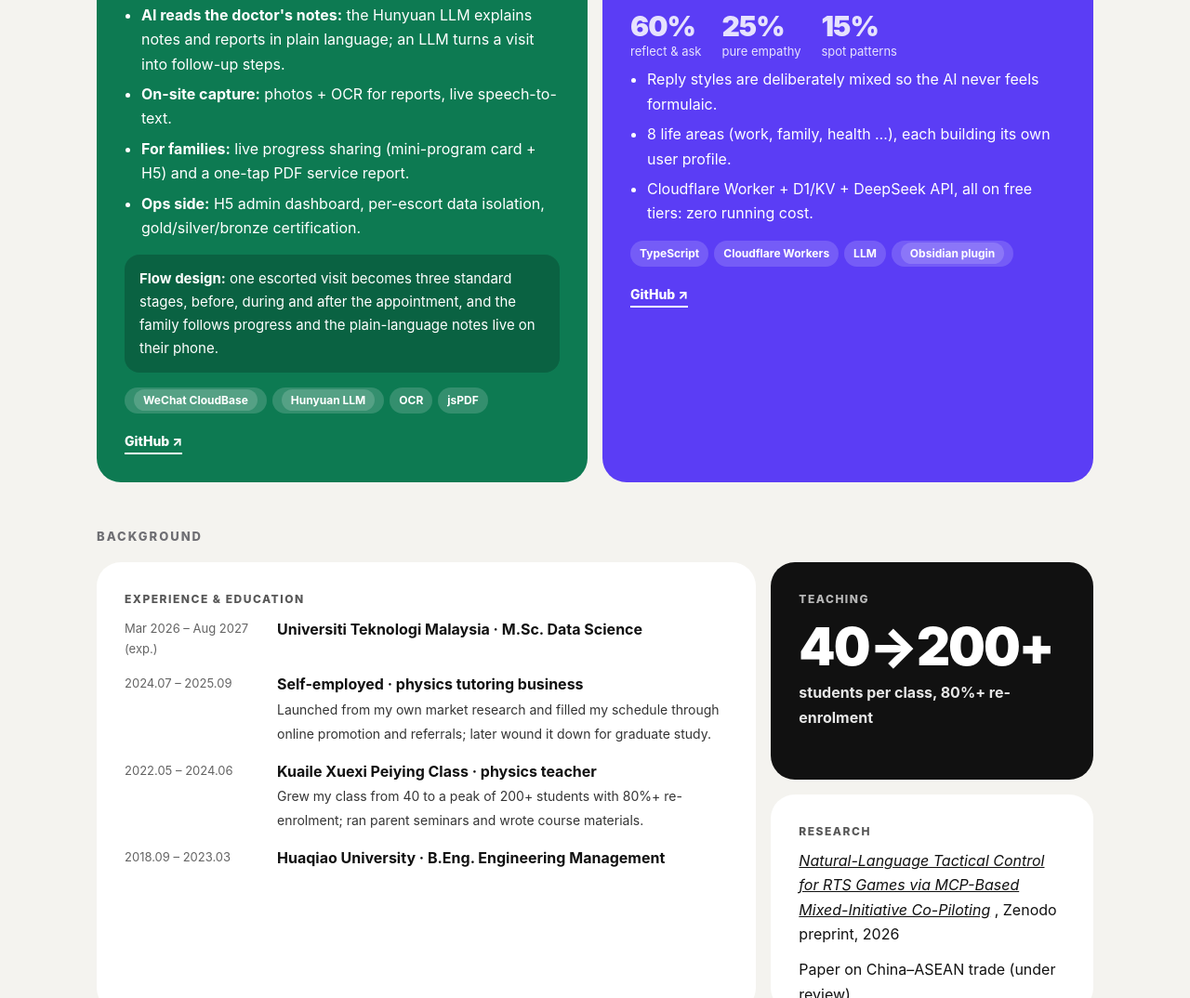
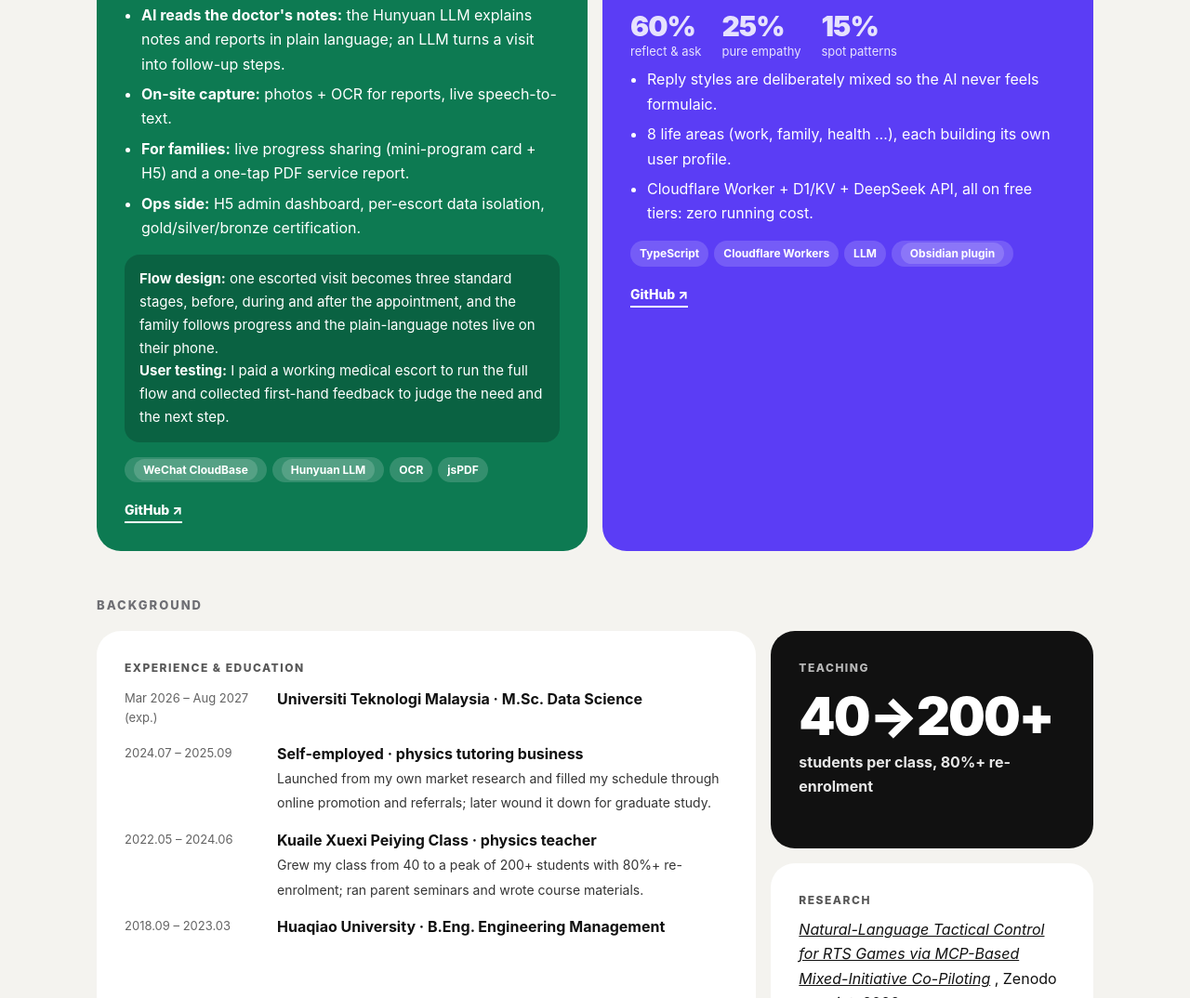
Before and after one commit to jiziyi-hue/jiziyi-hue.github.io, a plain HTML site: page index.html in a window 1280 px wide. Shown: the part 2435-3509 px from the top of the page at 93% size. Drawn offline with Linux system fonts and the light colour scheme.

Commit message:
Linxin card: add user testing
Co-Authored-By: Claude Opus 5.5 <noreply@anthropic.com>

```diff
--- a/index.html
+++ b/index.html
@@ -304,8 +304,10 @@
         <li><b>For families:</b> live progress sharing (mini-program card + H5) and a one-tap PDF service report.</li>
         <li><b>Ops side:</b> H5 admin dashboard, per-escort data isolation, gold/silver/bronze certification.</li>
       </ul>
-      <div class="verdict" data-zh><b>流程设计：</b>把一次陪诊拆成「诊前准备 → 就诊陪诊 → 诊后跟进」三阶段标准化流程，家属在手机上就能实时看到进度和医嘱解读。</div>
-      <div class="verdict" data-en><b>Flow design:</b> one escorted visit becomes three standard stages, before, during and after the appointment, and the family follows progress and the plain-language notes live on their phone.</div>
+      <div class="verdict" data-zh><b>流程设计：</b>把一次陪诊拆成「诊前准备 → 就诊陪诊 → 诊后跟进」三阶段标准化流程，家属在手机上就能实时看到进度和医嘱解读。<br>
+        <b>用户验证：</b>做完后付费邀请一位在职陪诊师实际走完整套流程，收集一线反馈，用来判断需求和下一步方向。</div>
+      <div class="verdict" data-en><b>Flow design:</b> one escorted visit becomes three standard stages, before, during and after the appointment, and the family follows progress and the plain-language notes live on their phone.<br>
+        <b>User testing:</b> I paid a working medical escort to run the full flow and collected first-hand feedback to judge the need and the next step.</div>
       <div class="chips"><span><span data-zh>微信云开发</span><span data-en>WeChat CloudBase</span></span><span><span data-zh>混元大模型</span><span data-en>Hunyuan LLM</span></span><span>OCR</span><span>jsPDF</span></div>
       <div class="links"><a href="https://github.com/jiziyi-hue/-AI-" target="_blank" rel="noopener">GitHub ↗</a></div>
     </article>
```
